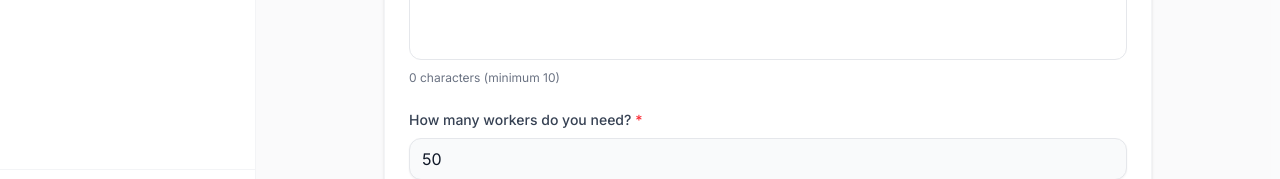
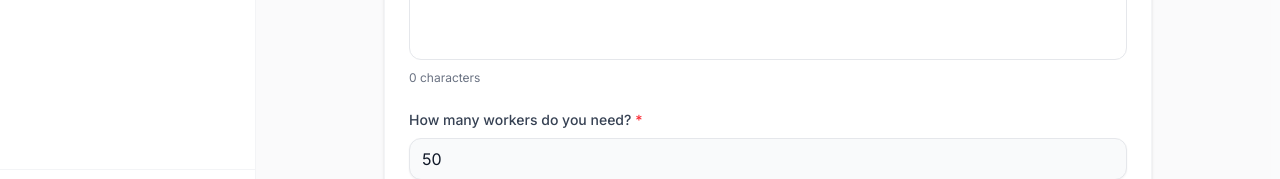
Before and after one commit to sadiqdev1/taskora, a React (Vite) app: page /create-task in a window 1280 px wide. Shown: the part 550-729 px from the top of the page. Built offline with nearby package versions, Linux system fonts and the light colour scheme; no server answers.

Commit message:
Remove technical helper text from instructions field

```diff
--- a/src/pages/user/CreateTask.jsx
+++ b/src/pages/user/CreateTask.jsx
@@ -268,8 +268,7 @@ const CreateTask = () => {
               <p className="mt-1 text-sm text-red-500">{errors.instructions}</p>
             )}
             <p className="mt-1 text-xs text-gray-500 dark:text-zinc-500">
-              {formData.instructions.length} characters (minimum 10)
-              {selectedTaskType && ' • Pre-filled with default instructions, you can customize them'}
+              {formData.instructions.length} characters
             </p>
           </div>
 
```
